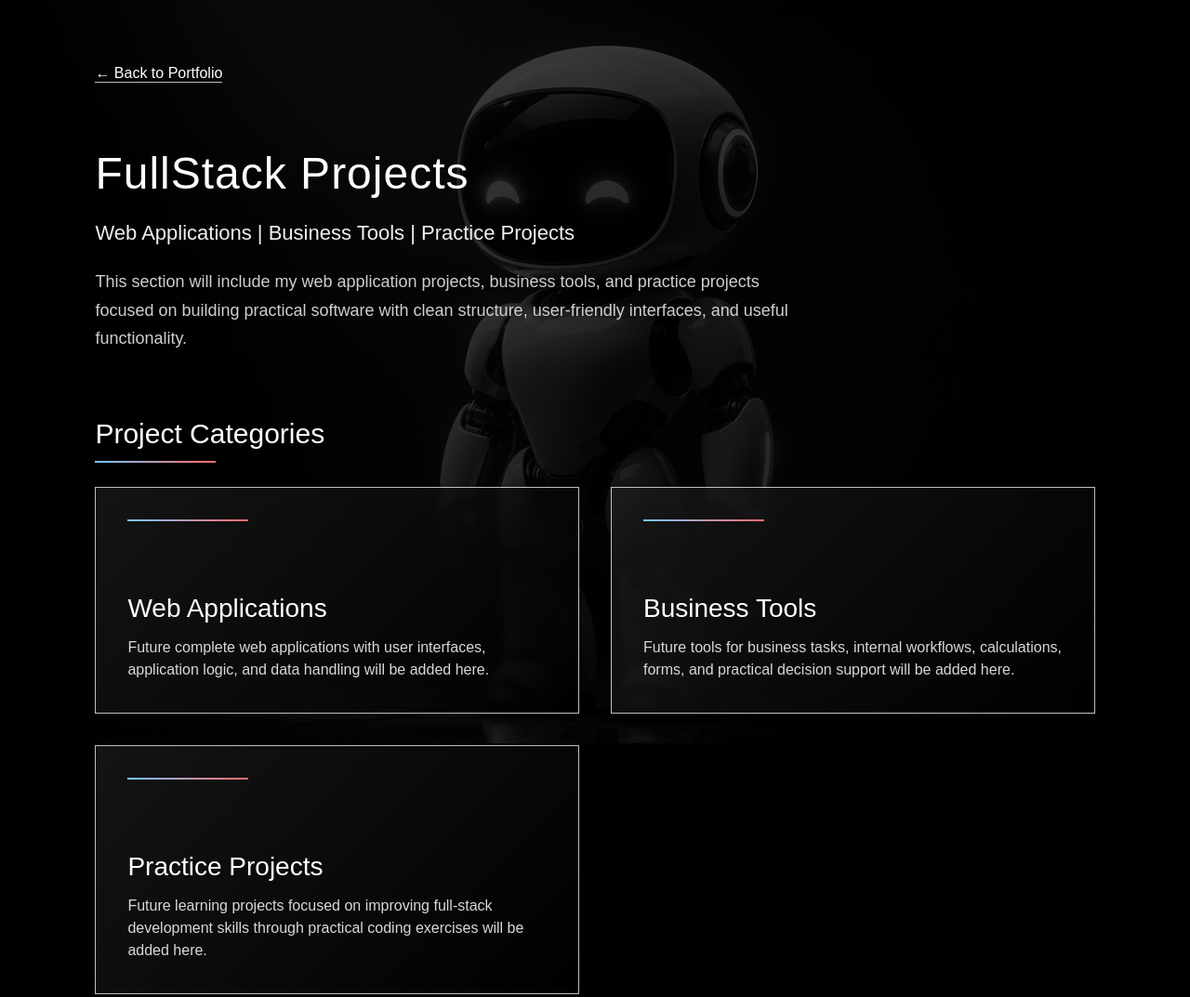
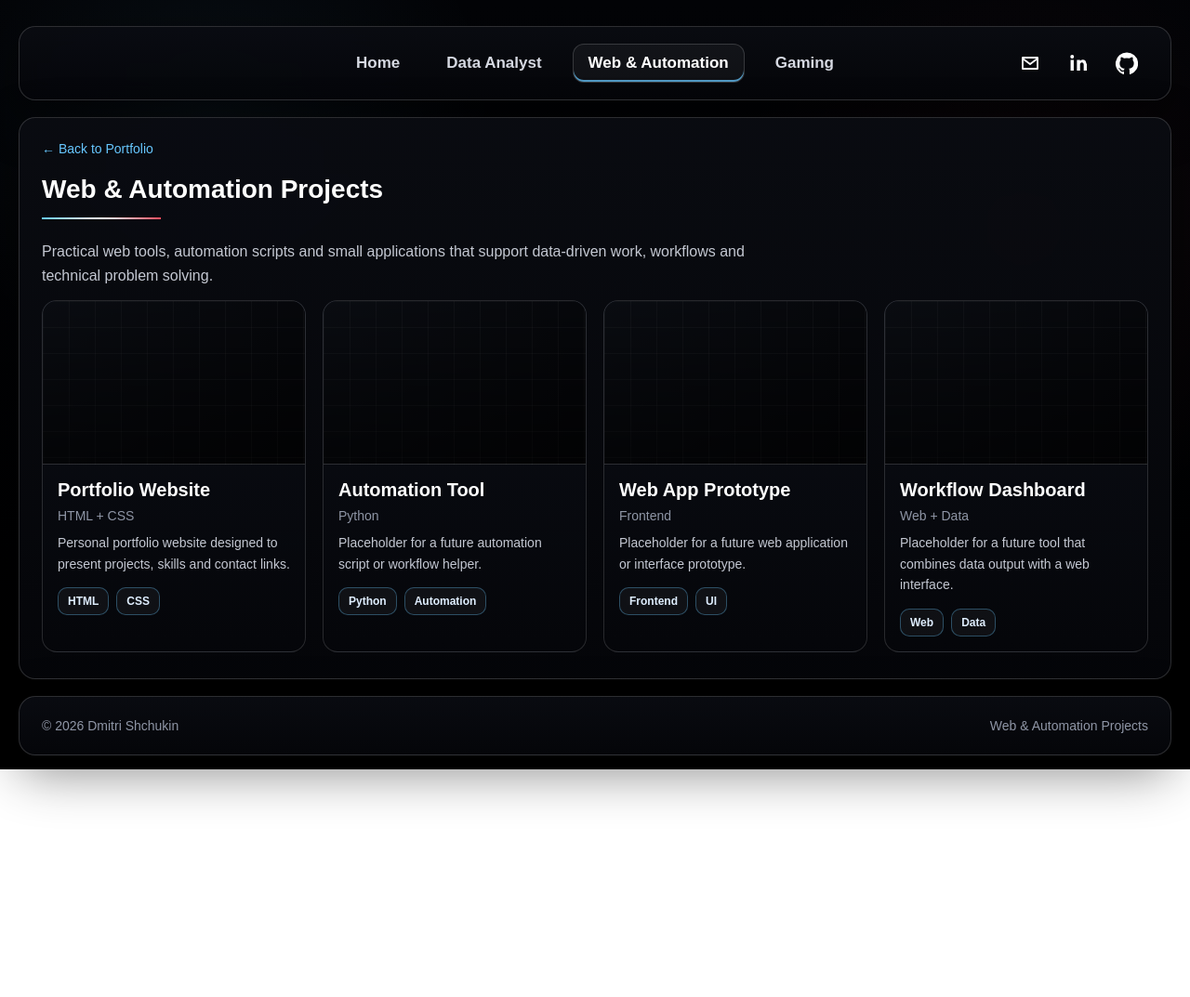
Before and after one commit to Dimom73/Portfolio, a plain HTML site: page fullstack.html in a window 1280 px wide. Shown: the whole page at 93% size. After the commit the page ends 828 px from the top, so only its background shows below. Drawn offline with Linux system fonts and the light colour scheme.

Commit message:
Update web automation page

```diff
--- a/fullstack.html
+++ b/fullstack.html
@@ -3,221 +3,128 @@
 <head>
   <meta charset="UTF-8" />
   <meta name="viewport" content="width=device-width, initial-scale=1.0" />
-  <title>FullStack Projects | Dmitri Shchukin</title>
-
-  <style>
-    * {
-      box-sizing: border-box;
-    }
-
-    body {
-      margin: 0;
-      font-family: Arial, sans-serif;
-      background: #000;
-      color: #fff;
-      position: relative;
-      overflow-x: hidden;
-    }
-
-    body::before {
-      content: "";
-      position: fixed;
-      inset: 0;
-      pointer-events: none;
-      background:
-        linear-gradient(rgba(0, 0, 0, 0.76), rgba(0, 0, 0, 0.88)),
-        url("images/fullstack.png") center / cover no-repeat;
-      z-index: 0;
-    }
-
-    .page {
-      position: relative;
-      z-index: 1;
-      width: 100%;
-      min-height: 100vh;
-      padding: 70px 8%;
-    }
-
-    .back {
-      display: inline-block;
-      margin-bottom: 70px;
-      color: #fff;
-      text-decoration: none;
-      font-size: 16px;
-      border-bottom: 1px solid rgba(255, 255, 255, 0.75);
-      transition: color 0.25s ease, border-color 0.25s ease;
-    }
-
-    .back:hover {
-      color: #74c7ff;
-      border-color: #74c7ff;
-    }
-
-    .intro {
-      max-width: 900px;
-      margin-bottom: 70px;
-    }
-
-    .intro h1 {
-      margin: 0 0 24px 0;
-      font-size: 48px;
-      font-weight: 400;
-      letter-spacing: 1px;
-    }
-
-    .intro .role {
-      margin: 0 0 24px 0;
-      font-size: 22px;
-      color: #f1f1f1;
-    }
-
-    .intro .about {
-      max-width: 760px;
-      margin: 0;
-      font-size: 18px;
-      line-height: 1.7;
-      color: #cfcfcf;
-    }
-
-    .section-title {
-      margin: 0 0 40px 0;
-      font-size: 30px;
-      font-weight: 400;
-      position: relative;
-      display: inline-block;
-    }
-
-    .section-title::after {
-      content: "";
-      position: absolute;
-      width: 130px;
-      height: 2px;
-      background: linear-gradient(90deg, #74c7ff, #ff6b6b);
-      left: 0;
-      bottom: -14px;
-    }
-
-    .projects-grid {
-      display: grid;
-      grid-template-columns: repeat(2, 1fr);
-      gap: 34px;
-      max-width: 1200px;
-      margin: 0 auto;
-    }
-
-    .project-card {
-      min-height: 230px;
-      padding: 34px;
-      border: 1px solid rgba(255, 255, 255, 0.75);
-      background: rgba(0, 0, 0, 0.58);
-      backdrop-filter: blur(4px);
-      position: relative;
-      overflow: hidden;
-      transition: transform 0.25s ease, border-color 0.25s ease, background 0.25s ease;
-    }
-
-    .project-card::before {
-      content: "";
-      position: absolute;
-      inset: 0;
-      background: linear-gradient(135deg, rgba(255, 255, 255, 0.08), rgba(0, 0, 0, 0.35));
-      opacity: 1;
-      transition: opacity 0.25s ease;
-    }
-
-    .project-card::after {
-      content: "";
-      position: absolute;
-      width: 130px;
-      height: 2px;
-      background: linear-gradient(90deg, #74c7ff, #ff6b6b);
-      left: 34px;
-      top: 34px;
-    }
-
-    .project-card:hover {
-      transform: translateY(-6px);
-      border-color: #fff;
-      background: rgba(0, 0, 0, 0.42);
-    }
-
-    .project-card:hover::before {
-      opacity: 0.75;
-    }
-
-    .project-card h2 {
-      position: relative;
-      z-index: 1;
-      margin: 80px 0 14px 0;
-      font-size: 28px;
-      font-weight: 400;
-    }
-
-    .project-card p {
-      position: relative;
-      z-index: 1;
-      margin: 0;
-      max-width: 460px;
-      font-size: 16px;
-      line-height: 1.5;
-      color: #d8d8d8;
-    }
-
-    @media (max-width: 800px) {
-      .page {
-        padding: 45px 6%;
-      }
-
-      .intro h1 {
-        font-size: 36px;
-      }
-
-      .projects-grid {
-        grid-template-columns: 1fr;
-      }
-
-      .project-card {
-        min-height: 220px;
-      }
-    }
-  </style>
+  <title>Web & Automation Projects | Dmitri Shchukin</title>
+  <link rel="stylesheet" href="css/style.css?v=11" />
 </head>
 <body>
 
-  <main class="page">
-    <a class="back" href="index.html">← Back to Portfolio</a>
+  <div class="page-shell">
 
-    <section class="intro">
-      <h1>FullStack Projects</h1>
+    <header class="topbar panel">
+      <nav class="nav" aria-label="Main navigation">
+        <a href="index.html">Home</a>
+        <a href="data-analyst.html">Data Analyst</a>
+        <a class="active" href="fullstack.html">Web & Automation</a>
+        <a href="gaming.html">Gaming</a>
+      </nav>
 
-      <p class="role">Web Applications | Business Tools | Practice Projects</p>
+      <div class="nav-icons">
+        <a href="mailto:dimashukin7@gmail.com" aria-label="Email">
+          <svg viewBox="0 0 24 24" width="24" height="24" fill="none" stroke="currentColor" stroke-width="1.8" stroke-linecap="round" stroke-linejoin="round">
+            <path d="M4 6h16v12H4z"></path>
+            <path d="M4 7l8 6 8-6"></path>
+          </svg>
+        </a>
 
-      <p class="about">
-        This section will include my web application projects, business tools,
-        and practice projects focused on building practical software with clean structure,
-        user-friendly interfaces, and useful functionality.
-      </p>
-    </section>
+        <a href="https://www.linkedin.com/in/dmitrishchukin/" target="_blank" aria-label="LinkedIn">
+          <svg viewBox="0 0 24 24" width="24" height="24" fill="currentColor">
+            <path d="M6.94 8.5H3.56V20h3.38V8.5zM5.25 3A2 2 0 1 0 5.25 7a2 2 0 0 0 0-4zM20.44 12.58c0-3.01-1.61-4.41-3.76-4.41-1.73 0-2.5.95-2.93 1.62V8.5h-3.38V20h3.38v-6.41c0-.34.02-.67.13-.91.27-.67.88-1.37 1.91-1.37 1.35 0 1.89 1.03 1.89 2.54V20H21v-7.42z"/>
+          </svg>
+        </a>
 
-    <h2 class="section-title">Project Categories</h2>
+        <a href="https://github.com/Dimom73/Portfolio" target="_blank" aria-label="GitHub">
+          <svg viewBox="0 0 24 24" width="24" height="24" fill="currentColor">
+            <path d="M12 .5A12 12 0 0 0 8.2 23.9c.6.1.8-.3.8-.6v-2.2c-3.34.73-4.04-1.42-4.04-1.42-.55-1.38-1.34-1.74-1.34-1.74-1.1-.75.08-.74.08-.74 1.21.09 1.84 1.23 1.84 1.23 1.08 1.82 2.82 1.3 3.5.99.11-.77.42-1.29.77-1.59-2.67-.3-5.47-1.32-5.47-5.86 0-1.29.47-2.35 1.23-3.18-.12-.3-.53-1.51.12-3.15 0 0 1-.32 3.3 1.21a11.7 11.7 0 0 1 6 0c2.3-1.53 3.3-1.21 3.3-1.21.65 1.64.24 2.85.12 3.15.76.83 1.23 1.89 1.23 3.18 0 4.55-2.8 5.55-5.48 5.85.43.37.81 1.1.81 2.22v3.29c0 .33.21.72.82.6A12 12 0 0 0 12 .5z"/>
+          </svg>
+        </a>
+      </div>
+    </header>
 
-    <section class="projects-grid">
-      <div class="project-card">
-        <h2>Web Applications</h2>
-        <p>Future complete web applications with user interfaces, application logic, and data handling will be added here.</p>
-      </div>
+    <main>
 
-      <div class="project-card">
-        <h2>Business Tools</h2>
-        <p>Future tools for business tasks, internal workflows, calculations, forms, and practical decision support will be added here.</p>
-      </div>
+      <section class="section panel">
+        <a class="back-link" href="index.html">← Back to Portfolio</a>
 
-      <div class="project-card">
-        <h2>Practice Projects</h2>
-        <p>Future learning projects focused on improving full-stack development skills through practical coding exercises will be added here.</p>
-      </div>
-    </section>
-  </main>
+        <h1 class="section-title">Web & Automation Projects</h1>
+
+        <p class="card-text" style="max-width: 780px; font-size: 16px;">
+          Practical web tools, automation scripts and small applications that support
+          data-driven work, workflows and technical problem solving.
+        </p>
+
+        <div class="cards-grid">
+
+          <a class="card" href="project-template.html">
+            <div class="card-thumb"></div>
+            <div class="card-body">
+              <h3 class="card-title">Portfolio Website</h3>
+              <p class="card-category">HTML + CSS</p>
+              <p class="card-text">
+                Personal portfolio website designed to present projects, skills and contact links.
+              </p>
+              <div class="tag-row">
+                <span class="tag">HTML</span>
+                <span class="tag">CSS</span>
+              </div>
+            </div>
+          </a>
+
+          <a class="card" href="project-template.html">
+            <div class="card-thumb"></div>
+            <div class="card-body">
+              <h3 class="card-title">Automation Tool</h3>
+              <p class="card-category">Python</p>
+              <p class="card-text">
+                Placeholder for a future automation script or workflow helper.
+              </p>
+              <div class="tag-row">
+                <span class="tag">Python</span>
+                <span class="tag">Automation</span>
+              </div>
+            </div>
+          </a>
+
+          <a class="card" href="project-template.html">
+            <div class="card-thumb"></div>
+            <div class="card-body">
+              <h3 class="card-title">Web App Prototype</h3>
+              <p class="card-category">Frontend</p>
+              <p class="card-text">
+                Placeholder for a future web application or interface prototype.
+              </p>
+              <div class="tag-row">
+                <span class="tag">Frontend</span>
+                <span class="tag">UI</span>
+              </div>
+            </div>
+          </a>
+
+          <a class="card" href="project-template.html">
+            <div class="card-thumb"></div>
+            <div class="card-body">
+              <h3 class="card-title">Workflow Dashboard</h3>
+              <p class="card-category">Web + Data</p>
+              <p class="card-text">
+                Placeholder for a future tool that combines data output with a web interface.
+              </p>
+              <div class="tag-row">
+                <span class="tag">Web</span>
+                <span class="tag">Data</span>
+              </div>
+            </div>
+          </a>
+
+        </div>
+      </section>
+
+    </main>
+
+    <footer class="footer panel">
+      <span>© 2026 Dmitri Shchukin</span>
+      <span class="footer-note">Web & Automation Projects</span>
+    </footer>
+
+  </div>
 
 </body>
 </html>
```
